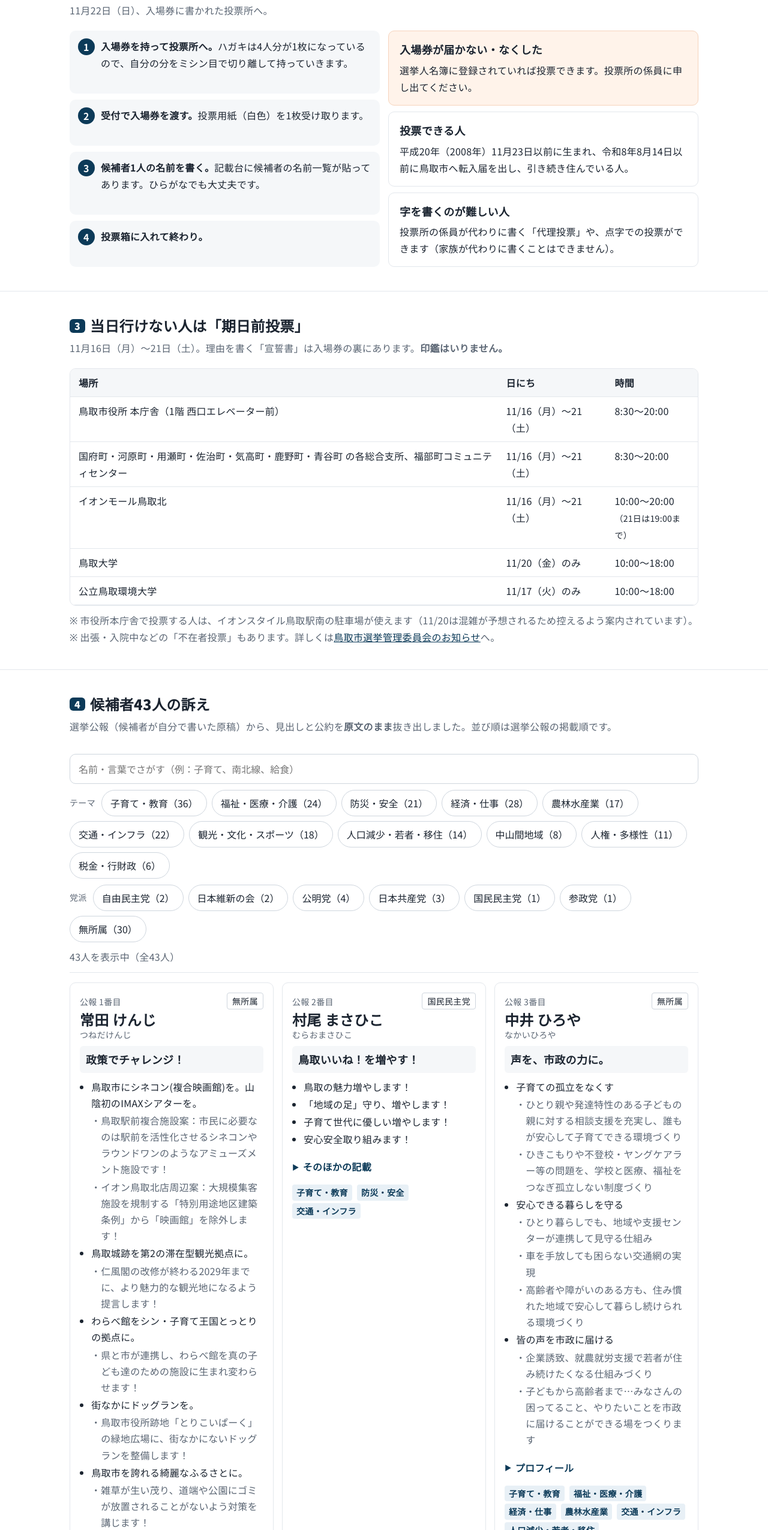
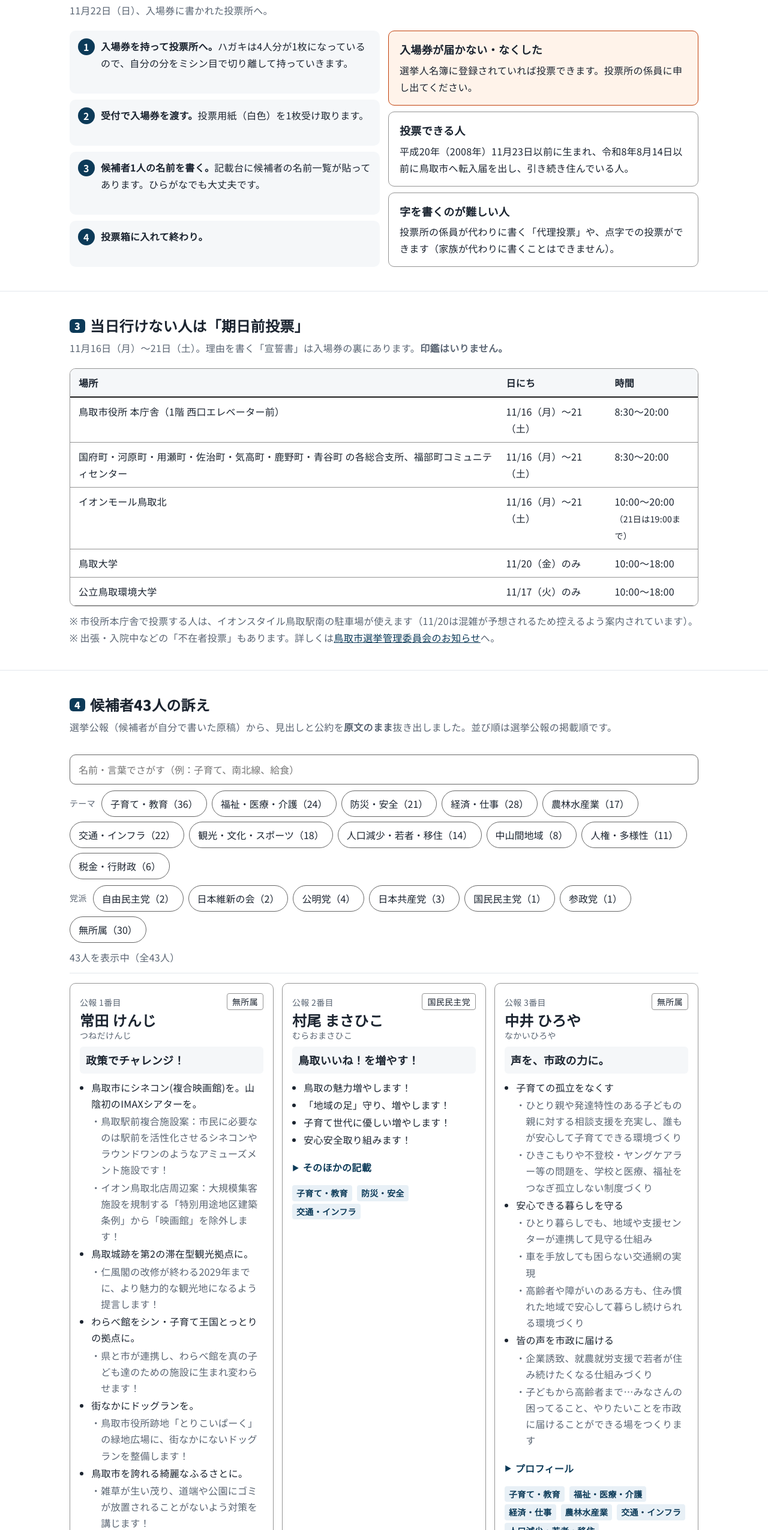
Before and after one commit to honjoh0823/tottori, a plain HTML site: page index.html in a window 1280 px wide. Shown: the part 1094-3645 px from the top of the page at 60% size. Drawn offline with Linux system fonts and the light colour scheme.

Commit message:
枠線の濃さをデジタル庁デザインシステムの基準に合わせる
- 検索欄・テーマ/党派ボタンの枠を Gray-600 (#666666) に（白との差1.47倍→5.74倍）
- 候補者カード・党派ラベル・白い箱・表の枠を Gray-420 (#949494) に（3.03倍）
- 「入場券が届かない」の注意の箱は注意色の枠に（5.18倍）
- 表の見出し行の下を黒い線で区切る
- 枠の色は :root に --border-ui / --border としてまとめた

Co-Authored-By: Claude Opus 5.5 <noreply@anthropic.com>

```diff
--- a/index.html
+++ b/index.html
@@ -13,6 +13,8 @@
   --ink:#1b2430; --sub:#5a6573; --line:#e3e7ec; --bg:#ffffff; --soft:#f5f7f9;
   --main:#0c3a58; --main-soft:#e8f0f6; --accent:#c2410c; --accent-soft:#fff3ea;
   --radius:10px;
+  /* 枠線：押せる所は Gray-600（白との差5.7倍）、区切りは Gray-420（3倍）。装飾だけの線は --line のまま */
+  --border-ui:#666666; --border:#949494;
 }
 *{box-sizing:border-box}
 html{scroll-behavior:smooth;scroll-padding-top:68px}
@@ -47,18 +49,18 @@ h2 .num{display:inline-block;background:var(--main);color:#fff;border-radius:6px
 h3{font-size:20px;margin:28px 0 8px;line-height:1.5}
 .grid2{display:grid;grid-template-columns:1fr 1fr;gap:14px}
 .grid3{display:grid;grid-template-columns:repeat(3,1fr);gap:14px}
-.box{border:1px solid var(--line);border-radius:var(--radius);padding:16px 18px;background:#fff}
+.box{border:1px solid var(--border);border-radius:var(--radius);padding:16px 18px;background:#fff}
 .box h4{margin:0 0 6px;font-size:18px;line-height:1.6}
 .box p{margin:0;font-size:16px}
 .box.soft{background:var(--soft);border-color:transparent}
-.box.warn{background:var(--accent-soft);border-color:#f6d3bc}
+.box.warn{background:var(--accent-soft);border-color:var(--accent)}
 .steps{counter-reset:s;list-style:none;padding:0;margin:0;display:grid;gap:10px}
 .steps li{counter-increment:s;position:relative;padding:12px 14px 12px 52px;background:var(--soft);border-radius:var(--radius);font-size:16px}
 .steps li::before{content:counter(s);position:absolute;left:14px;top:13px;width:28px;height:28px;border-radius:50%;background:var(--main);color:#fff;font-weight:700;display:grid;place-items:center;font-size:16px}
 table{width:100%;border-collapse:collapse;font-size:16px}
-th,td{border-bottom:1px solid var(--line);padding:9px 8px;text-align:left;vertical-align:top}
-th{background:var(--soft);font-weight:700;white-space:nowrap}
-.tbl{overflow-x:auto;border:1px solid var(--line);border-radius:var(--radius)}
+th,td{border-bottom:1px solid var(--border);padding:9px 8px;text-align:left;vertical-align:top}
+th{background:var(--soft);font-weight:700;white-space:nowrap;border-bottom:2px solid #1a1a1a}
+.tbl{overflow-x:auto;border:1px solid var(--border);border-radius:var(--radius)}
 .tbl table th:first-child,.tbl table td:first-child{padding-left:14px}
 .tag{display:inline-block;font-size:14px;border-radius:4px;padding:1px 7px;background:var(--main-soft);color:var(--main);font-weight:700;margin-right:4px}
 /* party bar */
@@ -68,19 +70,19 @@ th{background:var(--soft);font-weight:700;white-space:nowrap}
 .legend li::before{content:"";display:inline-block;width:10px;height:10px;border-radius:2px;background:var(--c);margin-right:6px}
 /* candidate tools */
 .tools{position:sticky;top:56px;z-index:5;background:#fff;padding:12px 0;border-bottom:1px solid var(--line);margin-bottom:16px}
-.tools input{width:100%;font:inherit;font-size:16px;padding:10px 14px;border:1px solid #cfd6de;border-radius:var(--radius)}
+.tools input{width:100%;font:inherit;font-size:16px;padding:10px 14px;border:1px solid var(--border-ui);border-radius:var(--radius)}
 .chips{display:flex;gap:8px;flex-wrap:wrap;margin-top:10px}
-.chip{font:inherit;font-size:16px;border:1px solid #cfd6de;background:#fff;color:var(--ink);border-radius:999px;padding:4px 14px;min-height:44px;cursor:pointer}
+.chip{font:inherit;font-size:16px;border:1px solid var(--border-ui);background:#fff;color:var(--ink);border-radius:999px;padding:4px 14px;min-height:44px;cursor:pointer}
 .chip[aria-pressed="true"]{background:var(--main);border-color:var(--main);color:#fff}
 .chips .lbl{font-size:14px;color:var(--sub);align-self:center;margin-right:2px}
 .result{font-size:16px;color:var(--sub);margin:10px 0 0}
 .cards{display:grid;grid-template-columns:repeat(auto-fill,minmax(310px,1fr));gap:14px}
-.card{border:1px solid var(--line);border-radius:var(--radius);padding:16px;display:flex;flex-direction:column;gap:8px;background:#fff}
+.card{border:1px solid var(--border);border-radius:var(--radius);padding:16px;display:flex;flex-direction:column;gap:8px;background:#fff}
 .card .head{display:flex;gap:10px;align-items:flex-start;justify-content:space-between}
 .card .no{font-size:14px;color:var(--sub)}
 .card .name{font-size:24px;font-weight:900;line-height:1.4;margin:0}
 .card .kana{font-size:14px;font-weight:500;color:var(--sub);display:block}
-.card .party{font-size:14px;border:1px solid #cfd6de;border-radius:4px;padding:1px 8px;white-space:nowrap;color:var(--ink)}
+.card .party{font-size:14px;border:1px solid var(--border);border-radius:4px;padding:1px 8px;white-space:nowrap;color:var(--ink)}
 .card .copy{font-weight:700;font-size:18px;line-height:1.6;margin:0;padding:8px 10px;background:var(--soft);border-radius:6px}
 .card ul{margin:0;padding-left:1.2em;font-size:16px;line-height:1.7}
 .card ul li{margin:2px 0}
@@ -124,7 +126,7 @@ footer ul{padding-left:1.2em}
   .chips .lbl{flex:none}
   /* 期日前投票の表：スマホでは1か所ずつのカード型に */
   .early thead{display:none}
-  .early tr{display:block;padding:10px 14px;border-bottom:1px solid var(--line)}
+  .early tr{display:block;padding:10px 14px;border-bottom:1px solid var(--border)}
   .early tr:last-child{border-bottom:0}
   .early td{display:inline;border:0;padding:0}
   .tbl.early table td:first-child{display:block;font-weight:700;padding:0 0 2px}
```
